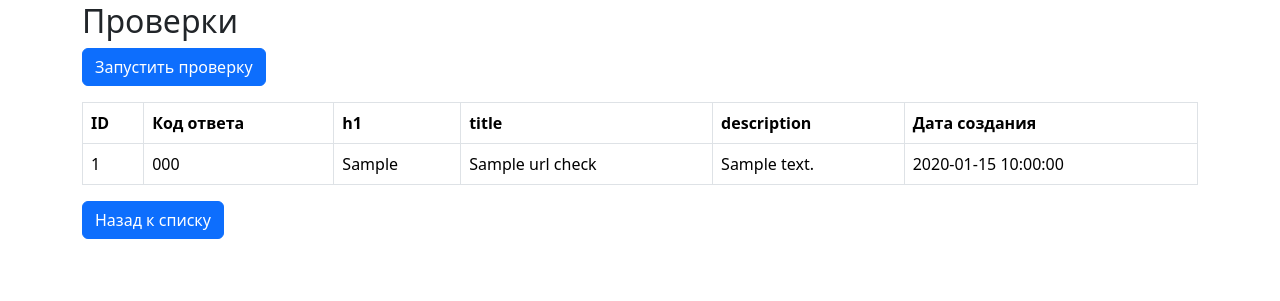
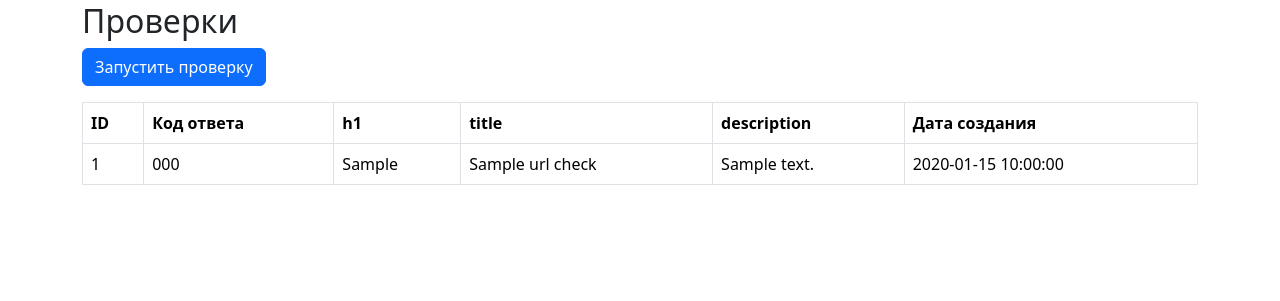
Before and after one commit to Maxcosanostra/python-project-83, a Flask app: page /view_url/1 in a window 1280 px wide. Shown: the part 306-607 px from the top of the page. Run offline with Flask 3, Linux system fonts and the light colour scheme; a database or web service that is not in the repository returns one stand-in record (values such as "Sample title"); some libraries are stand-ins or nearby versions.

Commit message:
Step 4: 1 button have been removed

```diff
--- a/page_analyzer/templates/view_url.html
+++ b/page_analyzer/templates/view_url.html
@@ -72,7 +72,6 @@
                  {% endfor %}
              </tbody>
          </table>
-         <a href="{{ url_for('list_urls') }}" class="btn btn-primary">Назад к списку</a>
     </div>
     <script src="https://cdn.jsdelivr.net/npm/bootstrap@5.3.3/dist/js/bootstrap.bundle.min.js" integrity="sha384-YvpcrYf0tY3lHB60NNkmXc5s9fDVZLESaAA55NDzOxhy9GkcIdslK1eN7N6jIeHz" crossorigin="anonymous"></script>
 </body>
```
